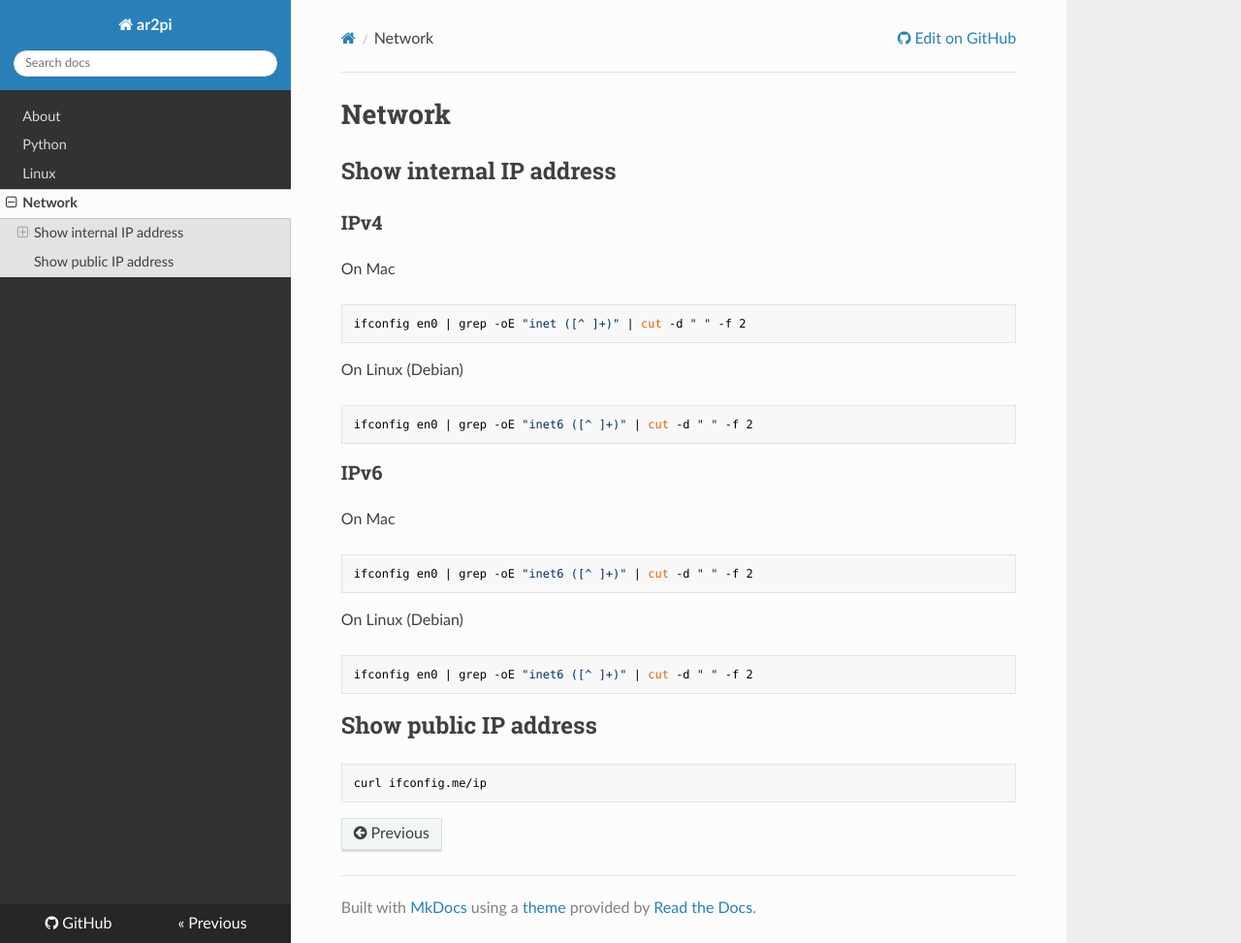
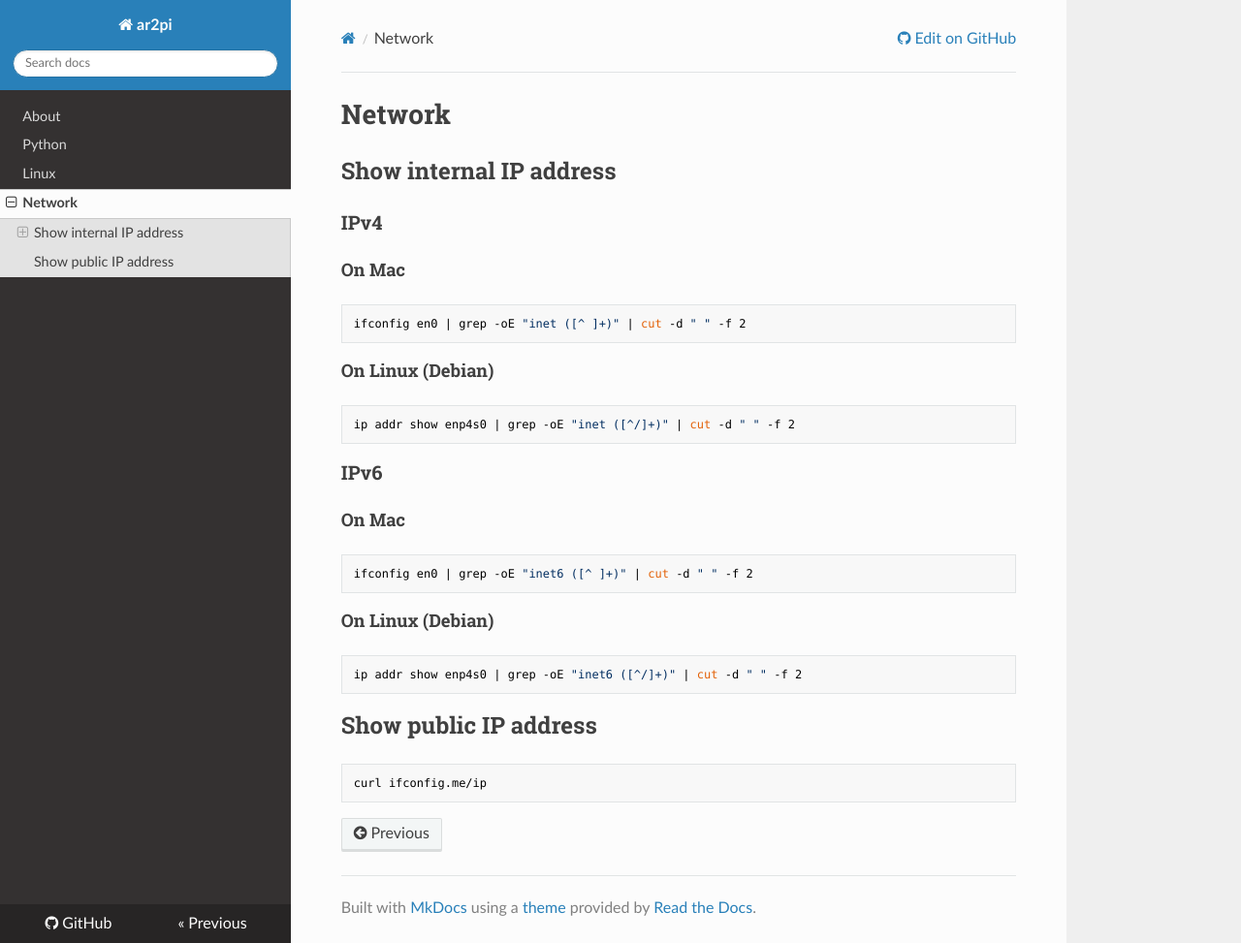
Before and after one commit to ar2pi/ar2pi, an MkDocs documentation site: the page built from docs/network.md, in a window 1280 px wide and 973 px high. Shown: the whole window at 97% size. Built offline with MkDocs 1.6.1, drawn with Linux system fonts in a browser that asks for light colours; nearby versions of some CDN libraries.

Commit message:
add snippet for ip addr on linux

````diff
--- a/docs/network.md
+++ b/docs/network.md
@@ -3,24 +3,23 @@
 ## Show internal IP address
 
 ### IPv4
-On Mac
+#### On Mac
 ```sh
 ifconfig en0 | grep -oE "inet ([^ ]+)" | cut -d " " -f 2
 ```
-On Linux (Debian)
+#### On Linux (Debian)
+```sh
+ip addr show enp4s0 | grep -oE "inet ([^/]+)" | cut -d " " -f 2
+```
+
+### IPv6
+#### On Mac
 ```sh
 ifconfig en0 | grep -oE "inet6 ([^ ]+)" | cut -d " " -f 2
 ```
-
-### IPv6
-On Mac
+#### On Linux (Debian)
 ```sh
-ifconfig en0 | grep -oE "inet6 ([^ ]+)" | cut -d " " -f 2
-```
-
-On Linux (Debian)
-```sh
-ifconfig en0 | grep -oE "inet6 ([^ ]+)" | cut -d " " -f 2
+ip addr show enp4s0 | grep -oE "inet6 ([^/]+)" | cut -d " " -f 2
 ```
 
 ## Show public IP address
````
Also changed, not shown: docs/linux.md (+1 -1 lines).
